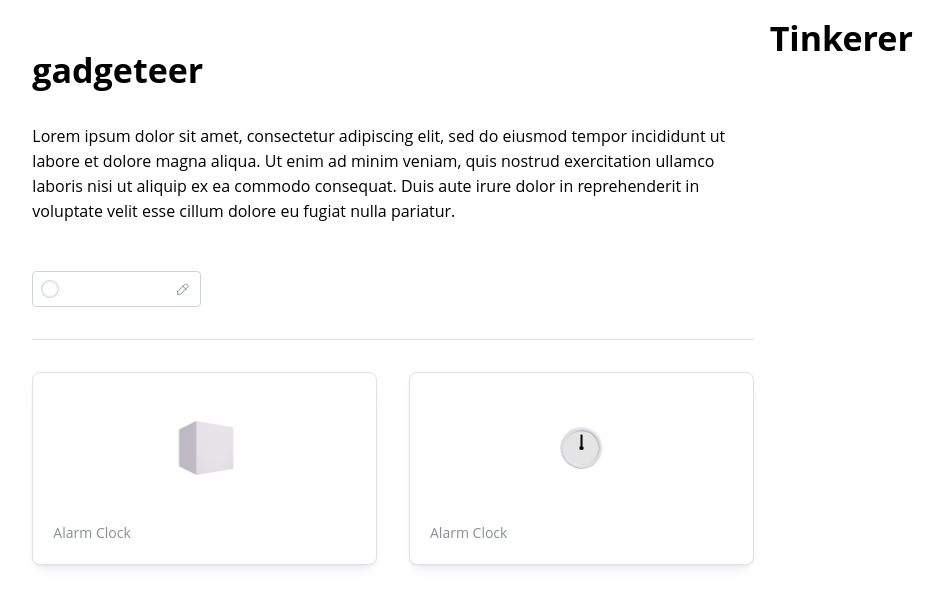
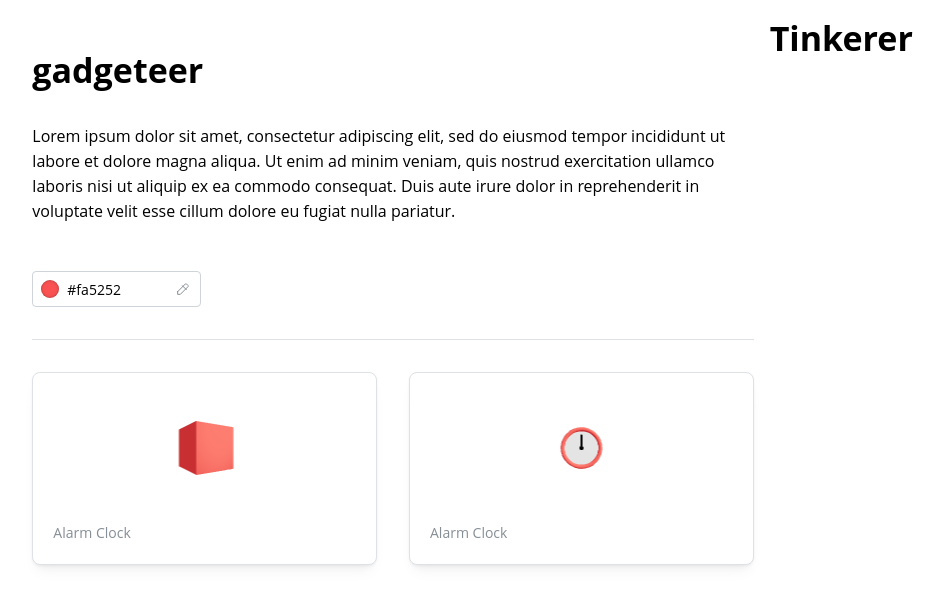
Before and after one commit to janakitti/gadgets, a React (Create React App) app: page / in a window 1280 px wide. Shown: the top 606 px of the page, without its empty margins (89-1033 px from the left). Built offline with nearby package versions, Linux system fonts and the light colour scheme.

Commit message:
Set default primary color

```diff
--- a/src/Gallery.tsx
+++ b/src/Gallery.tsx
@@ -52,6 +52,7 @@ function Gallery() {
           <Grid.Col span={3}>
             <ColorInput
               format="hex"
+              defaultValue={primaryColor}
               swatches={["#2e2e2e", "#868e96", "#fa5252"]}
               onChange={(color) => setPrimaryColor(color)}
               mt="md"
--- a/src/Store.tsx
+++ b/src/Store.tsx
@@ -15,7 +15,7 @@ interface GalleryState {
 
 export const useGalleryStore = create<GalleryState>((set) => ({
   selectedGadget: null,
-  primaryColor: "#f4e9ff",
+  primaryColor: "#fa5252",
   canvasUrl: null,
 
   setSelectedGadget: (id: string) =>
```
